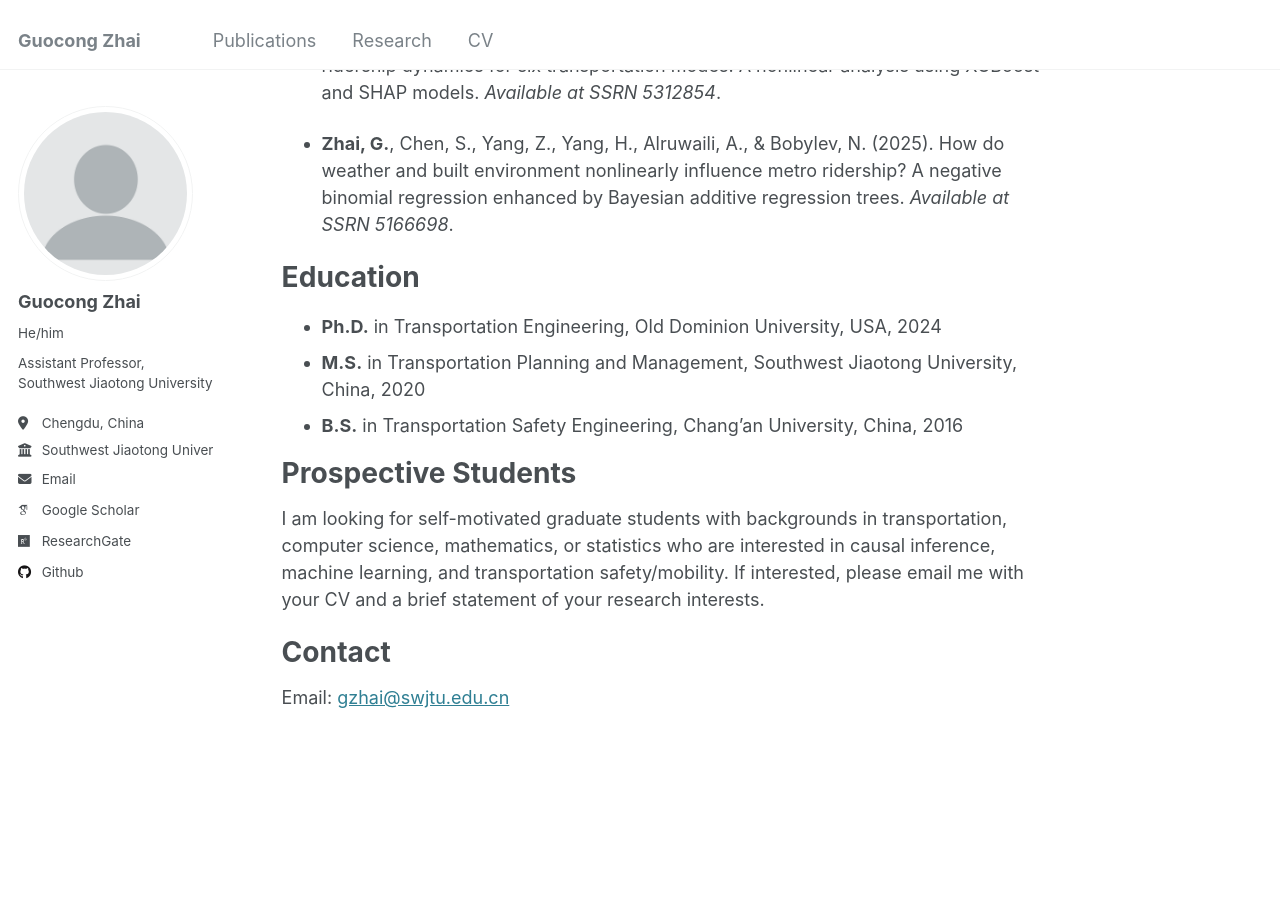
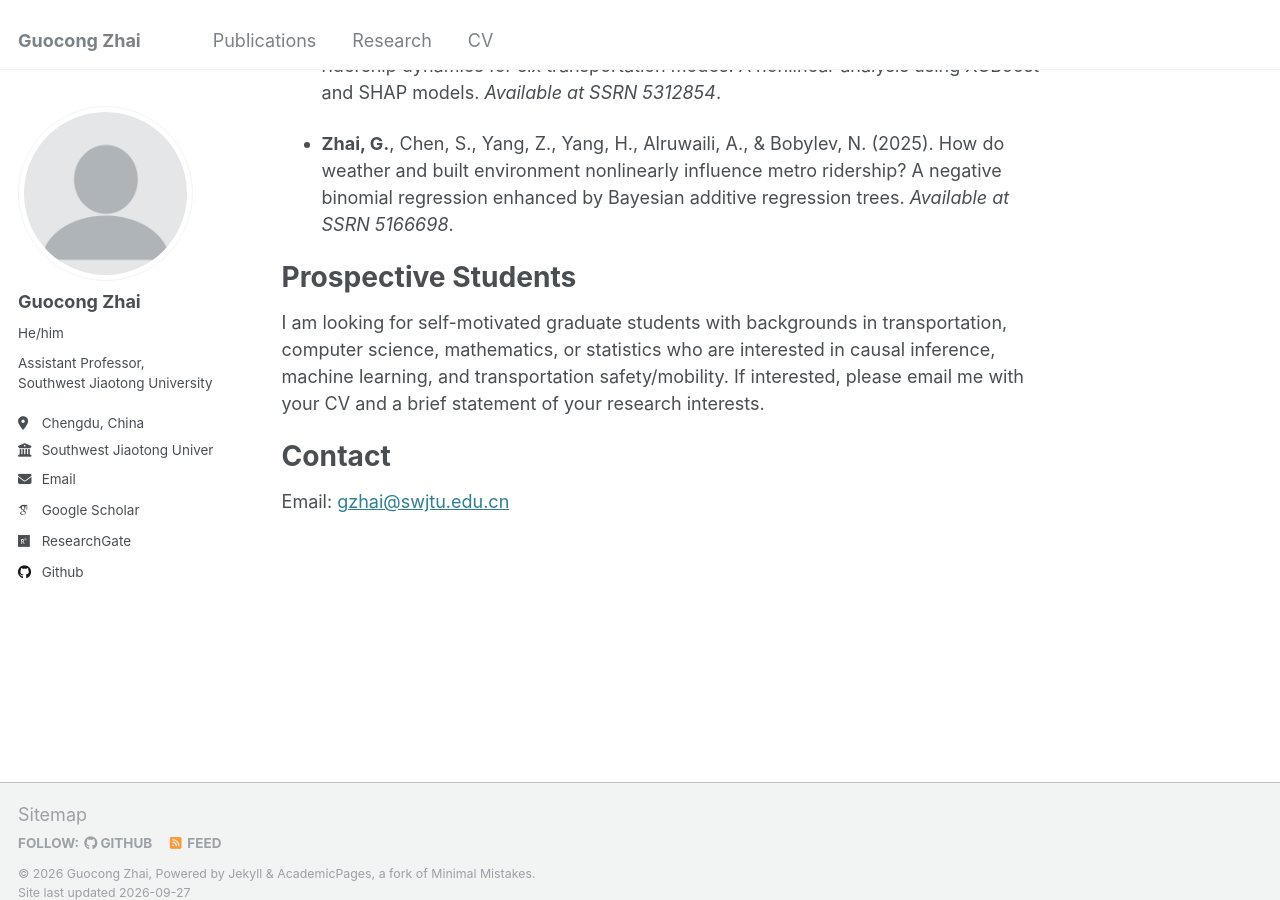
Before and after one commit to gzhai001/gzhai001.github.io, a Jekyll site: the page built from _pages/about.md, in a window 1280 px wide and 900 px high, scrolled down 3365 px. Built offline with Jekyll 4.4.1, drawn with Linux system fonts in a browser that asks for light colours; some web fonts are replaced.

Commit message:
Remove Education section from homepage (in CV PDF)

```diff
--- a/_pages/about.md
+++ b/_pages/about.md
@@ -78,12 +78,6 @@ You can also find my articles on [my Google Scholar profile](https://scholar.goo
 
 - **Zhai, G.**, Chen, S., Yang, Z., Yang, H., Alruwaili, A., & Bobylev, N. (2025). How do weather and built environment nonlinearly influence metro ridership? A negative binomial regression enhanced by Bayesian additive regression trees. *Available at SSRN 5166698*.
 
-Education
-======
-* **Ph.D.** in Transportation Engineering, Old Dominion University, USA, 2024
-* **M.S.** in Transportation Planning and Management, Southwest Jiaotong University, China, 2020
-* **B.S.** in Transportation Safety Engineering, Chang'an University, China, 2016
-
 Prospective Students
 ======
 I am looking for self-motivated graduate students with backgrounds in transportation, computer science, mathematics, or statistics who are interested in causal inference, machine learning, and transportation safety/mobility. If interested, please email me with your CV and a brief statement of your research interests.
```
